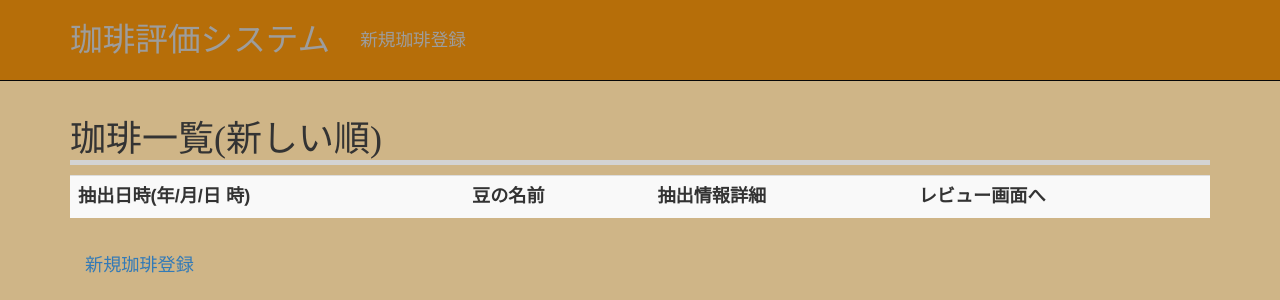
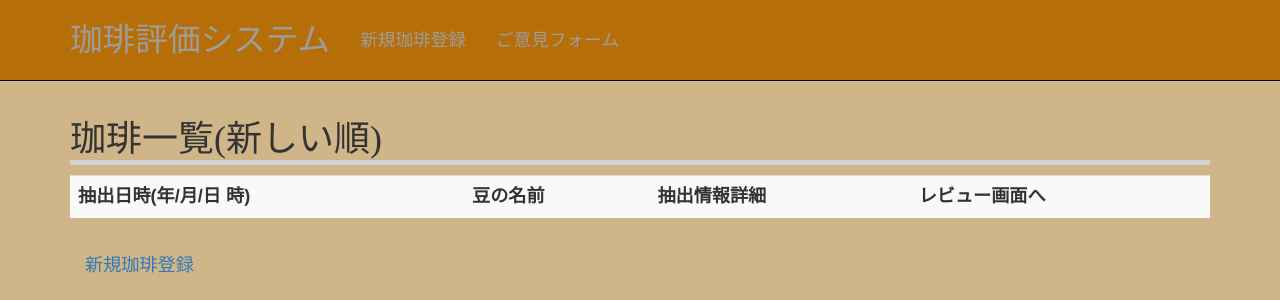
Before and after one commit to O-Chazuke/Coffee_Voting, a Django app: page /coffee_voting/ in a window 1280 px wide. Shown: the top 300 px of the page. Run offline with Django 4.2, Linux system fonts and the light colour scheme; data that the repository does not hold is empty; some libraries are stand-ins or nearby versions; some web fonts are replaced.

Commit message:
Update base.html

```diff
--- a/myapp/coffee_voting/templates/coffee_voting/base.html
+++ b/myapp/coffee_voting/templates/coffee_voting/base.html
@@ -70,6 +70,7 @@
             <div id="navbar" class="collapse navbar-collapse">
                 <ul class="nav navbar-nav">
                     <li><a href='{% url "coffee_voting:create" %}'>新規珈琲登録</a></li>
+                    <li><a href='https://forms.gle/dXPyhRfK1EF31QFv7'>ご意見フォーム</a></li>
                 </ul>
             </div>
         </div>
```
